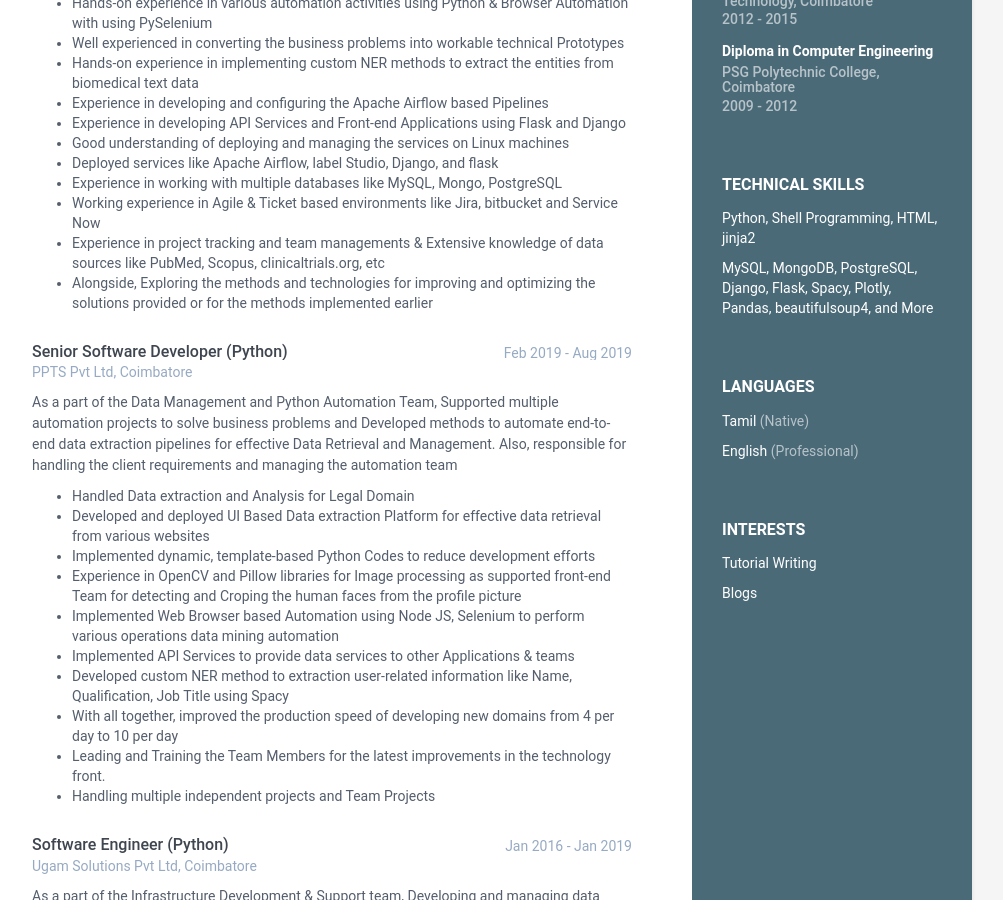
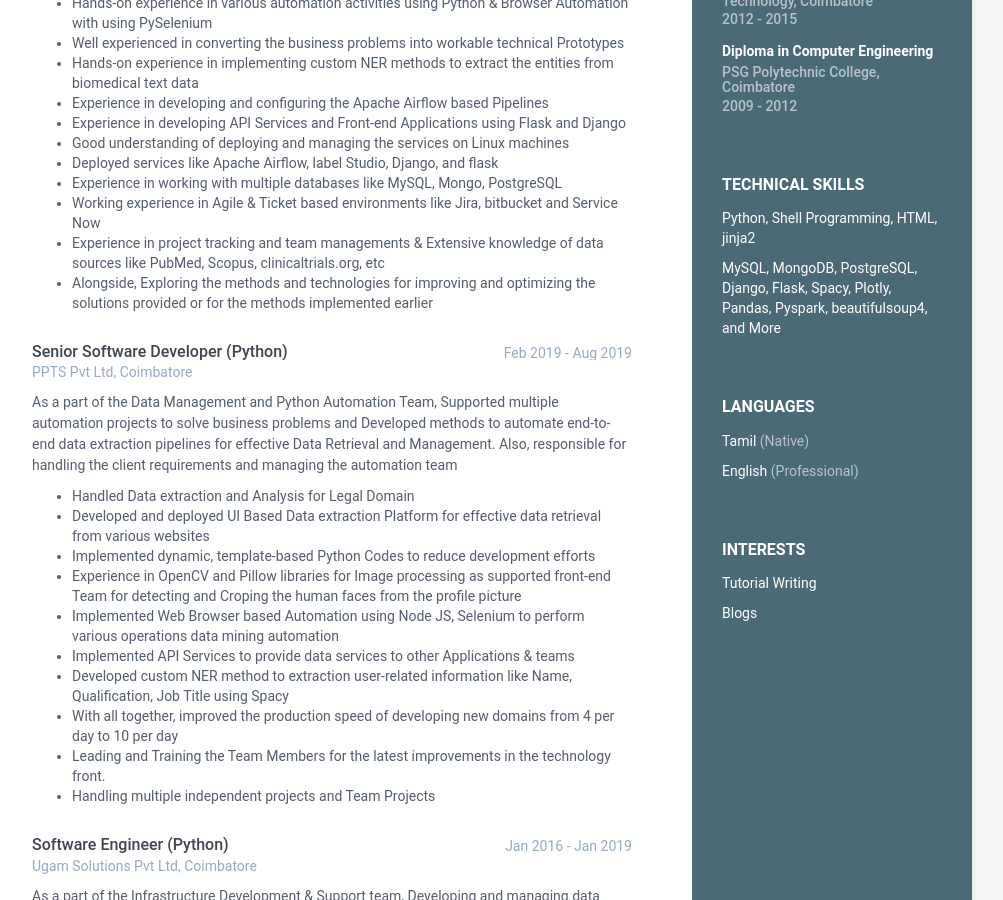
Before and after one commit to dhamodharanrk/online-cv, a Jekyll site: the page built from index.html, in a window 1280 px wide and 900 px high, scrolled down 544 px. Shown: the whole window, without its empty margins (168-1171 px from the left). Built offline with Jekyll 4.4.1, drawn with Linux system fonts in a browser that asks for light colours.

Commit message:
Update data.yml

```diff
--- a/_data/data.yml
+++ b/_data/data.yml
@@ -42,7 +42,7 @@ sidebar:
       - item: Python, Shell Programming, HTML, jinja2
         link:
 
-      - item: MySQL, MongoDB, PostgreSQL, Django, Flask, Spacy, Plotly, Pandas, beautifulsoup4, and More
+      - item: MySQL, MongoDB, PostgreSQL, Django, Flask, Spacy, Plotly, Pandas, Pyspark, beautifulsoup4, and More
         link:
 
 career-profile:
```
